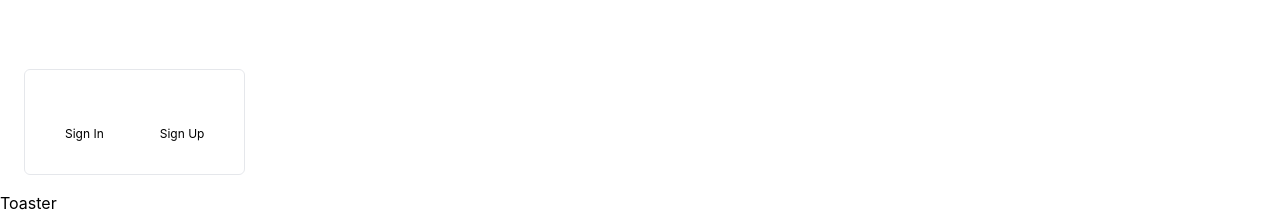
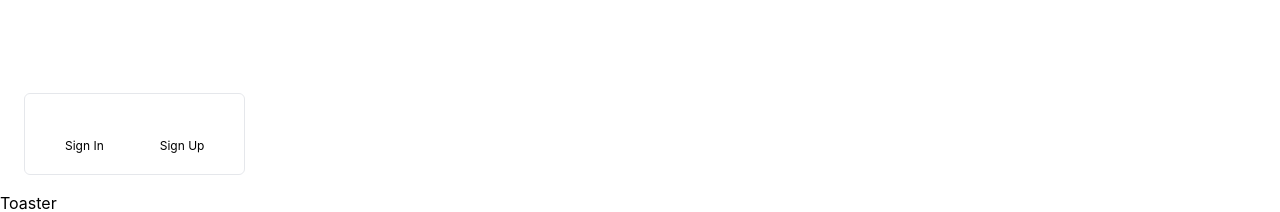
Before and after one commit to V4N1LLA-1CE/dev-space, a Next.js app: page / in a window 1280 px wide. Shown: the part 609-821 px from the top of the page. Built offline with nearby package versions, Linux system fonts and the light colour scheme; no server answers.

Commit message:
fix: decrease padding on accessbuttons for large screen view

```diff
--- a/components/shared/sidebar/LeftSidebar.tsx
+++ b/components/shared/sidebar/LeftSidebar.tsx
@@ -59,7 +59,7 @@ const ProfileSection = () => {
 const AccessButtons = () => {
   const accessItems = [accessLinks[1], accessLinks[2]];
   return (
-    <section className="flex flex-col items-center justify-center gap-4 p-4 max-sm:hidden lg:flex-row lg:gap-6 lg:px-6">
+    <section className="flex flex-col items-center justify-center gap-4 p-4 max-sm:hidden lg:flex-row lg:gap-6 lg:px-6 lg:py-1">
       {accessItems.map((item) => {
         return (
           <div key={item.route}>
```
